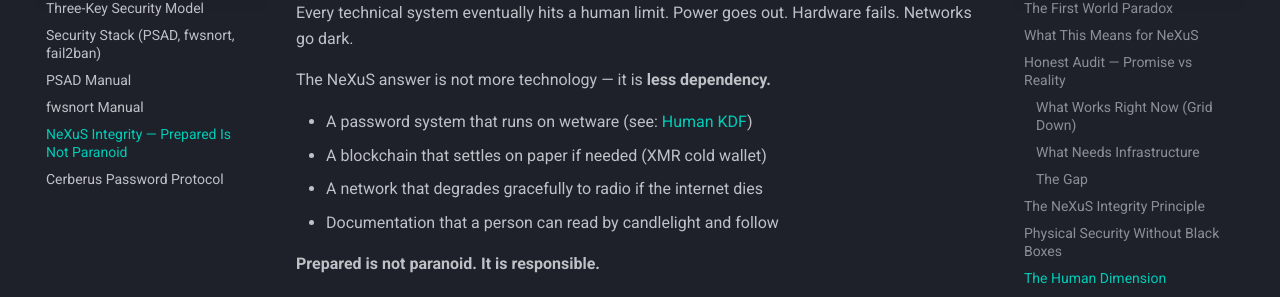
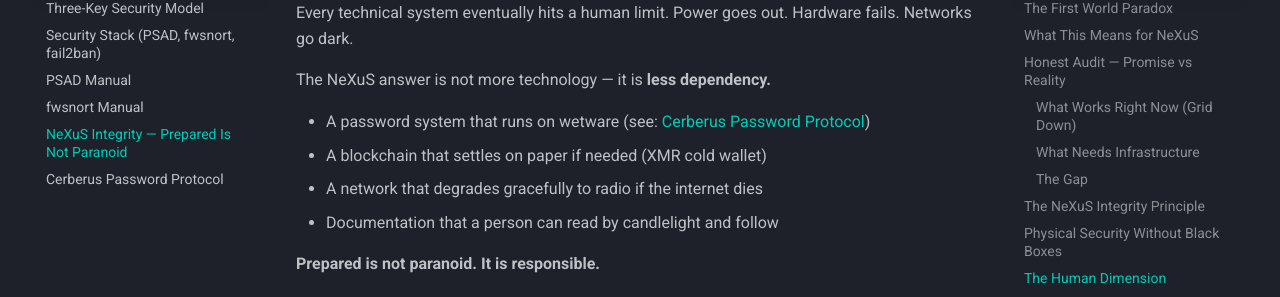
Before and after one commit to hackenstacks/nexus, an MkDocs documentation site: the page built from docs/nexus-integrity.md, in a window 1280 px wide and 900 px high, scrolled down 3134 px. Shown: the part 148-445 px from the top of the window. Built offline with MkDocs 1.6.1 and Material for MkDocs 9.7.7, drawn with Linux system fonts in a browser that asks for light colours; comment, search, counter and statistics services are not loaded; the version menu is left out.

Commit message:
Fix dead link: human-kdf → cerberus-protocol
Co-Authored-By: Claude Sonnet 4.6 <noreply@anthropic.com>

```diff
--- a/docs/nexus-integrity.md
+++ b/docs/nexus-integrity.md
@@ -114,7 +114,7 @@ Every technical system eventually hits a human limit. Power goes out. Hardware f
 
 The NeXuS answer is not more technology — it is **less dependency.**
 
-- A password system that runs on wetware (see: [Human KDF](human-kdf.md))
+- A password system that runs on wetware (see: [Cerberus Password Protocol](cerberus-protocol.md))
 - A blockchain that settles on paper if needed (XMR cold wallet)
 - A network that degrades gracefully to radio if the internet dies
 - Documentation that a person can read by candlelight and follow
```
